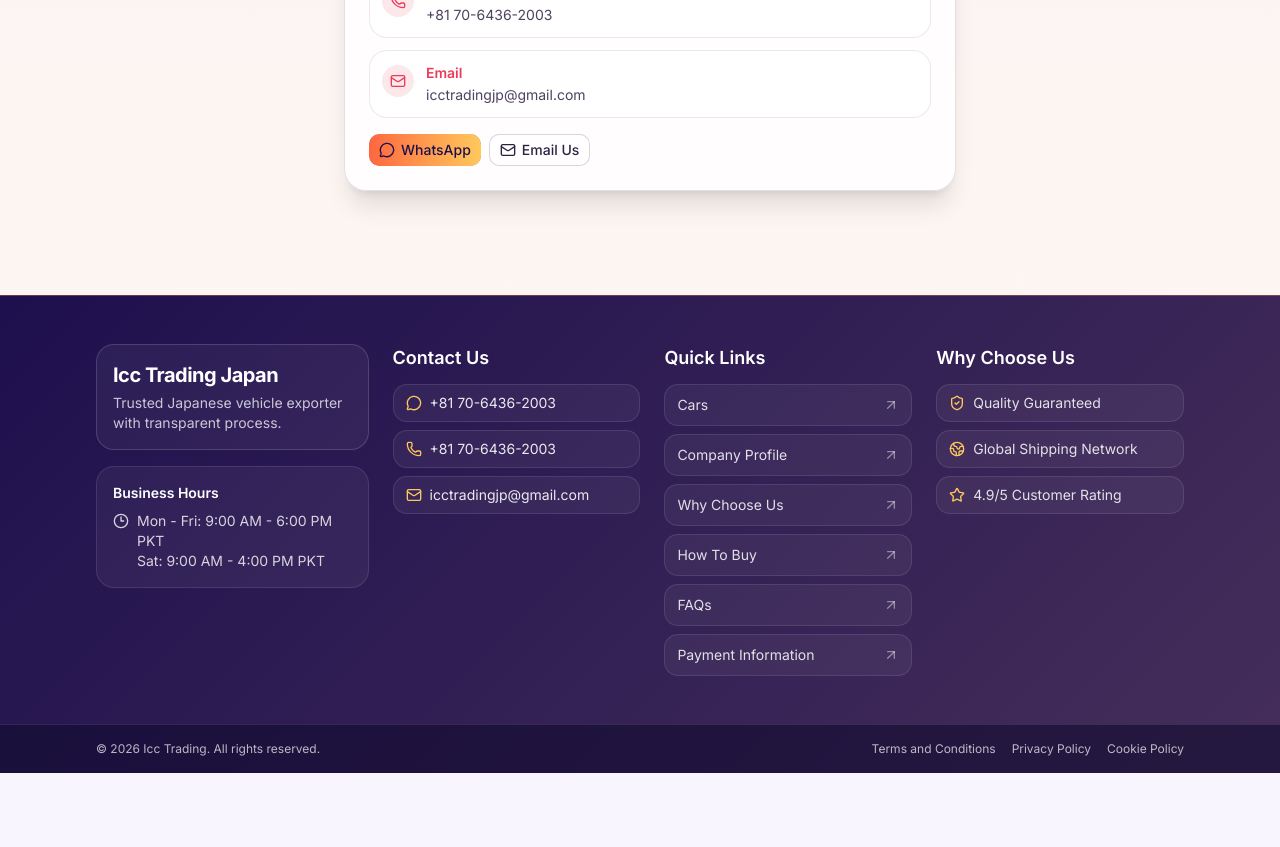
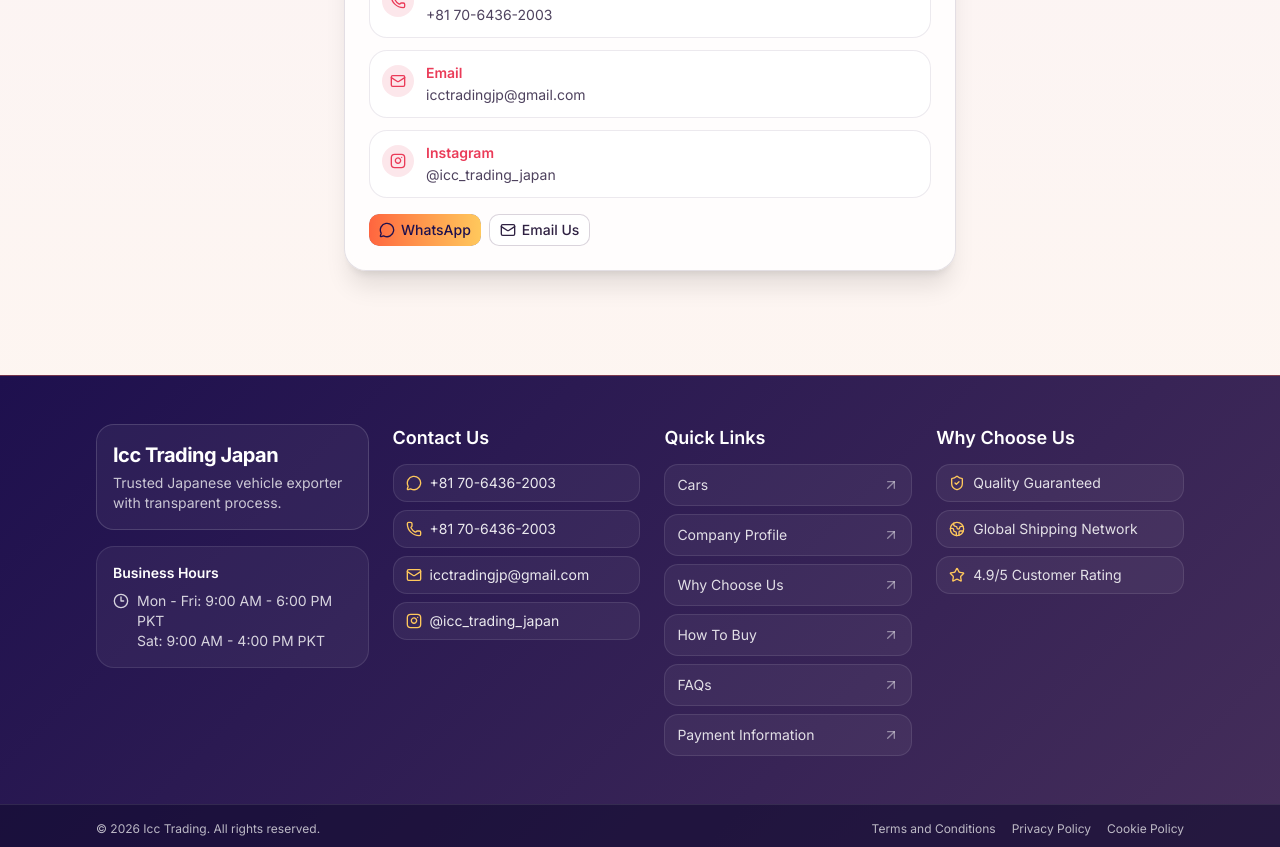
Before and after one commit to Afaqahmad1122/llc-tradding, a Next.js app in the folder frontend/: page / in a window 1280 px wide. Shown: the part 6040-6887 px from the top of the page. Before the commit the page ends 6813 px from the top, so only its background shows below. Built offline with nearby package versions, Linux system fonts and the light colour scheme; no server answers.

Commit message:
add insta icon and profile

```diff
--- /dev/null
+++ b/frontend/components/icons/instagram-icon.tsx
@@ -0,0 +1,20 @@
+import type { SVGProps } from "react";
+
+export function InstagramIcon(props: SVGProps<SVGSVGElement>) {
+  return (
+    <svg
+      viewBox="0 0 24 24"
+      fill="none"
+      stroke="currentColor"
+      strokeWidth="2"
+      strokeLinecap="round"
+      strokeLinejoin="round"
+      aria-hidden="true"
+      {...props}
+    >
+      <rect x="2" y="2" width="20" height="20" rx="5" ry="5" />
+      <path d="M16 11.37a4 4 0 1 1-2.63-3.74A4 4 0 0 1 16 11.37z" />
+      <line x1="17.5" y1="6.5" x2="17.51" y2="6.5" />
+    </svg>
+  );
+}
--- a/frontend/components/landing/sections/contact-cta.tsx
+++ b/frontend/components/landing/sections/contact-cta.tsx
@@ -4,6 +4,7 @@ import Link from "next/link";
 import { type FormEvent, useState } from "react";
 import { Mail, MessageCircle, Phone, Send } from "lucide-react";
 
+import { InstagramIcon } from "@/components/icons/instagram-icon";
 import { Button } from "@/components/ui/button";
 import { Input } from "@/components/ui/input";
 import {
@@ -40,6 +41,12 @@ const contactDetails = [
     value: "icctradingjp@gmail.com",
     href: "mailto:icctradingjp@gmail.com",
     icon: Mail,
+  },
+  {
+    label: "Instagram",
+    value: "@icc_trading_japan",
+    href: "https://www.instagram.com/icc_trading_japan?utm_source=qr",
+    icon: InstagramIcon,
   },
 ];
 
--- a/frontend/components/landing/site-footer.tsx
+++ b/frontend/components/landing/site-footer.tsx
@@ -9,6 +9,7 @@ import {
   ShieldCheck,
   Star,
 } from "lucide-react";
+import { InstagramIcon } from "@/components/icons/instagram-icon";
 
 const quickLinks = [
   { label: "Cars", href: "#inventory" },
@@ -26,7 +27,9 @@ export function SiteFooter() {
         <div className="grid gap-6 lg:grid-cols-[1.1fr_1fr_1fr_1fr]">
           <div className="space-y-4">
             <div className="rounded-2xl border border-white/15 bg-white/5 p-4">
-              <p className="text-xl font-bold tracking-tight">Icc Trading Japan</p>
+              <p className="text-xl font-bold tracking-tight">
+                Icc Trading Japan
+              </p>
               <p className="mt-1 text-sm text-white/75">
                 Trusted Japanese vehicle exporter with transparent process.
               </p>
@@ -67,6 +70,13 @@ export function SiteFooter() {
               >
                 <Mail className="size-4 text-[#FFC85C]" />
                 icctradingjp@gmail.com
+              </Link>
+              <Link
+                href="https://www.instagram.com/icc_trading_japan?utm_source=qr"
+                className="flex items-center gap-2 rounded-xl border border-white/10 bg-white/5 px-3 py-2 text-white/90 transition-colors hover:bg-white/10"
+              >
+                <InstagramIcon className="size-4 text-[#FFC85C]" />
+                @icc_trading_japan
               </Link>
             </div>
           </div>
```
